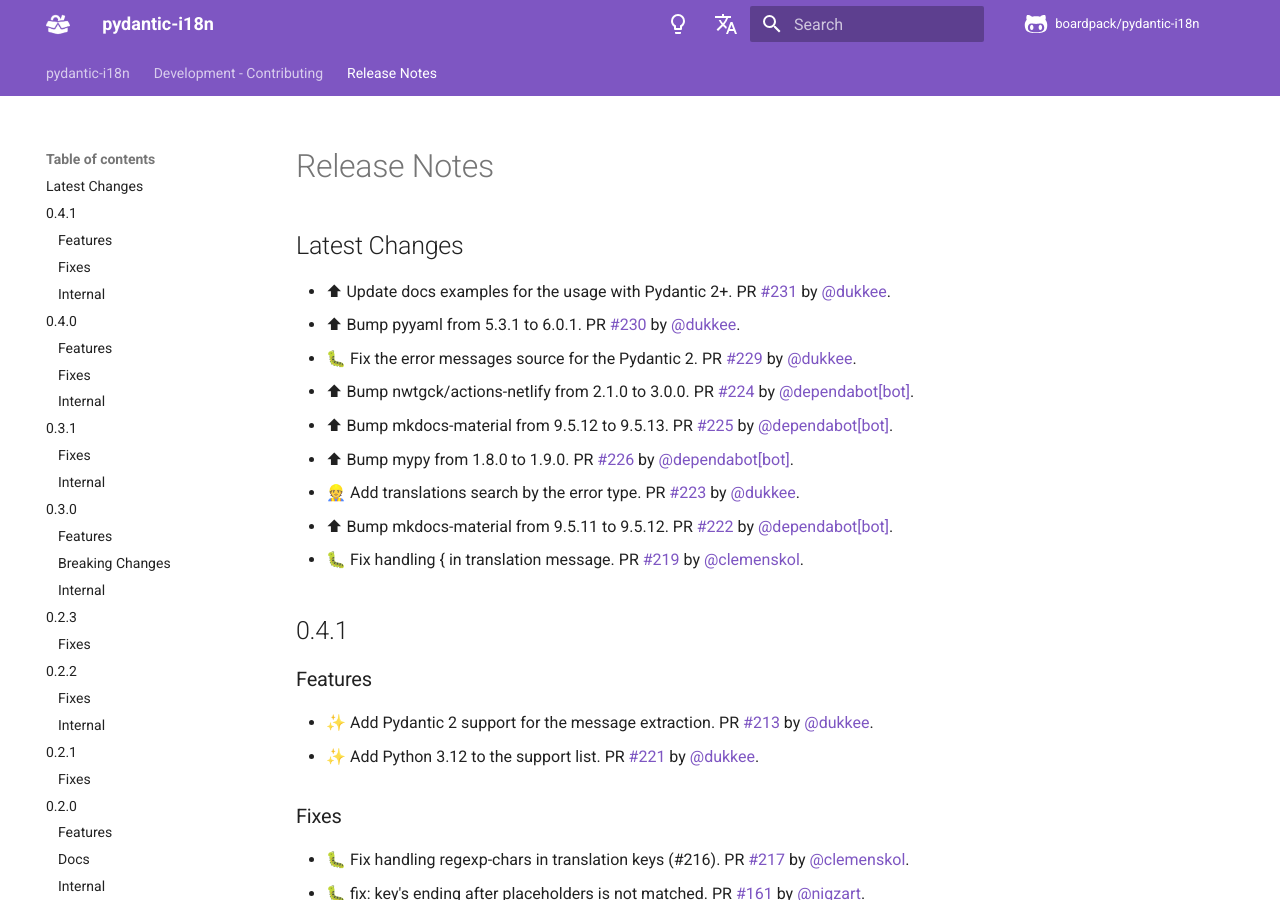
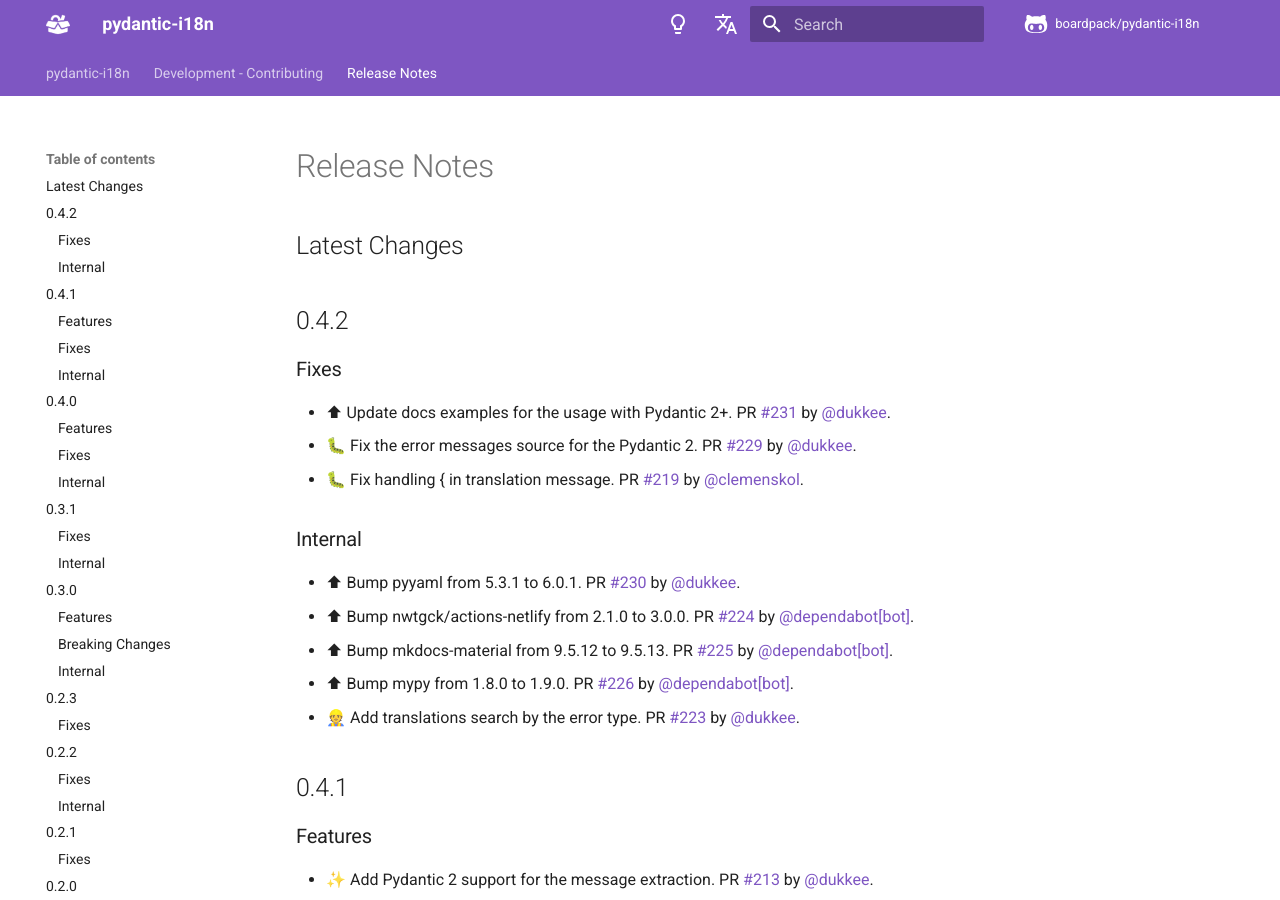
Before and after one commit to boardpack/pydantic-i18n, an MkDocs documentation site: the page built from docs/en/docs/release-notes.md, in a window 1280 px wide and 900 px high. Built offline with MkDocs 1.6.1 and Material for MkDocs 9.7.7, drawn with Linux system fonts in a browser that asks for light colours; comment, search, counter and statistics services are not loaded.

Commit message:
🔖 Release version 0.4.2

```diff
--- a/docs/en/docs/release-notes.md
+++ b/docs/en/docs/release-notes.md
@@ -2,15 +2,22 @@
 
 ## Latest Changes
 
+
+## 0.4.2
+
+### Fixes
+
 * ⬆ Update docs examples for the usage with Pydantic 2+. PR [#231](https://github.com/boardpack/pydantic-i18n/pull/231) by [@dukkee](https://github.com/dukkee).
+* 🐛 Fix the error messages source for the Pydantic 2. PR [#229](https://github.com/boardpack/pydantic-i18n/pull/229) by [@dukkee](https://github.com/dukkee).
+* 🐛 Fix handling { in translation message. PR [#219](https://github.com/boardpack/pydantic-i18n/pull/219) by [@clemenskol](https://github.com/clemenskol).
+
+### Internal
+
 * ⬆ Bump pyyaml from 5.3.1 to 6.0.1. PR [#230](https://github.com/boardpack/pydantic-i18n/pull/230) by [@dukkee](https://github.com/dukkee).
-* 🐛 Fix the error messages source for the Pydantic 2. PR [#229](https://github.com/boardpack/pydantic-i18n/pull/229) by [@dukkee](https://github.com/dukkee).
 * ⬆ Bump nwtgck/actions-netlify from 2.1.0 to 3.0.0. PR [#224](https://github.com/boardpack/pydantic-i18n/pull/224) by [@dependabot[bot]](https://github.com/apps/dependabot).
 * ⬆ Bump mkdocs-material from 9.5.12 to 9.5.13. PR [#225](https://github.com/boardpack/pydantic-i18n/pull/225) by [@dependabot[bot]](https://github.com/apps/dependabot).
 * ⬆ Bump mypy from 1.8.0 to 1.9.0. PR [#226](https://github.com/boardpack/pydantic-i18n/pull/226) by [@dependabot[bot]](https://github.com/apps/dependabot).
 * 👷 Add translations search by the error type. PR [#223](https://github.com/boardpack/pydantic-i18n/pull/223) by [@dukkee](https://github.com/dukkee).
-* ⬆ Bump mkdocs-material from 9.5.11 to 9.5.12. PR [#222](https://github.com/boardpack/pydantic-i18n/pull/222) by [@dependabot[bot]](https://github.com/apps/dependabot).
-* 🐛 Fix handling { in translation message. PR [#219](https://github.com/boardpack/pydantic-i18n/pull/219) by [@clemenskol](https://github.com/clemenskol).
 
 ## 0.4.1
 
--- a/pydantic_i18n/__init__.py
+++ b/pydantic_i18n/__init__.py
@@ -2,7 +2,7 @@
 
 __author__ = """Roman Sadzhenytsia"""
 __email__ = "urchin.dukkee@gmail.com"
-__version__ = "0.4.1"
+__version__ = "0.4.2"
 
 from .loaders import BabelLoader, BaseLoader, DictLoader, JsonLoader
 from .main import PydanticI18n
```
